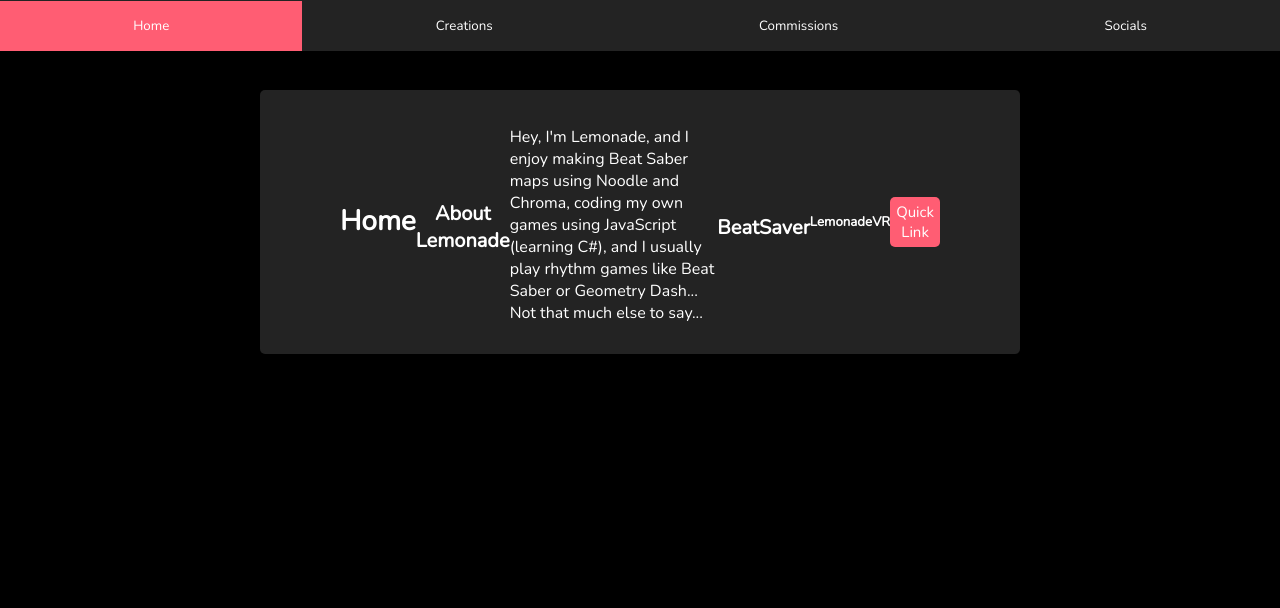
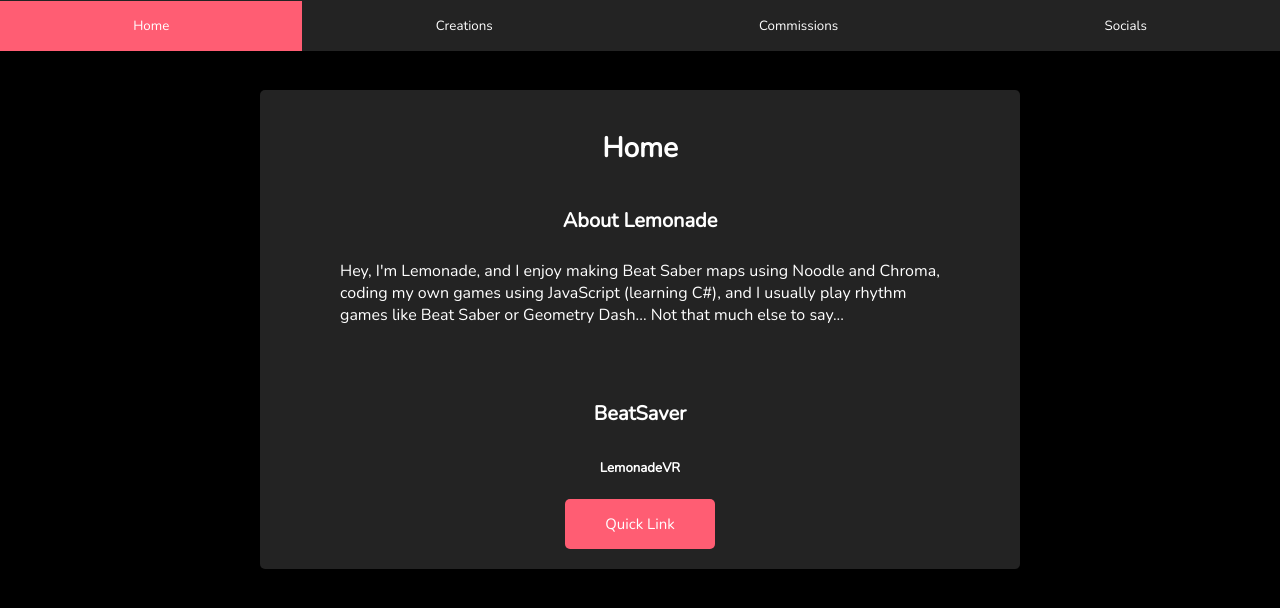
Before and after one commit to LemonadeVR/bsc, a plain HTML site: page home/index.html in a window 1280 px wide. Drawn offline with nearby package versions, Linux system fonts and the light colour scheme.

Commit message:
Update style.css

```diff
--- a/style.css
+++ b/style.css
@@ -108,7 +108,7 @@ nav ul li:not(.current) a:hover {
       border-radius: 5px;
       background-color: var(--black);
       display: flex; /* Use Flexbox */
-	flex-direction: both;
+	flex-direction: column;
       justify-content: center; /* Center align items horizontally */
       align-items: center; /* Center align items vertically */
     }
```
